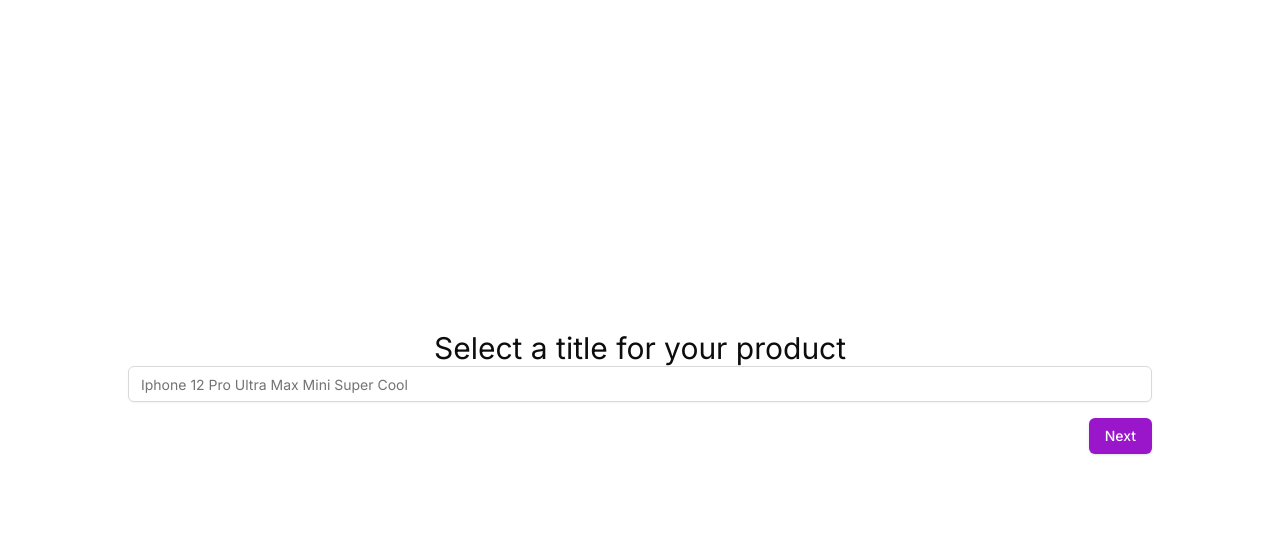
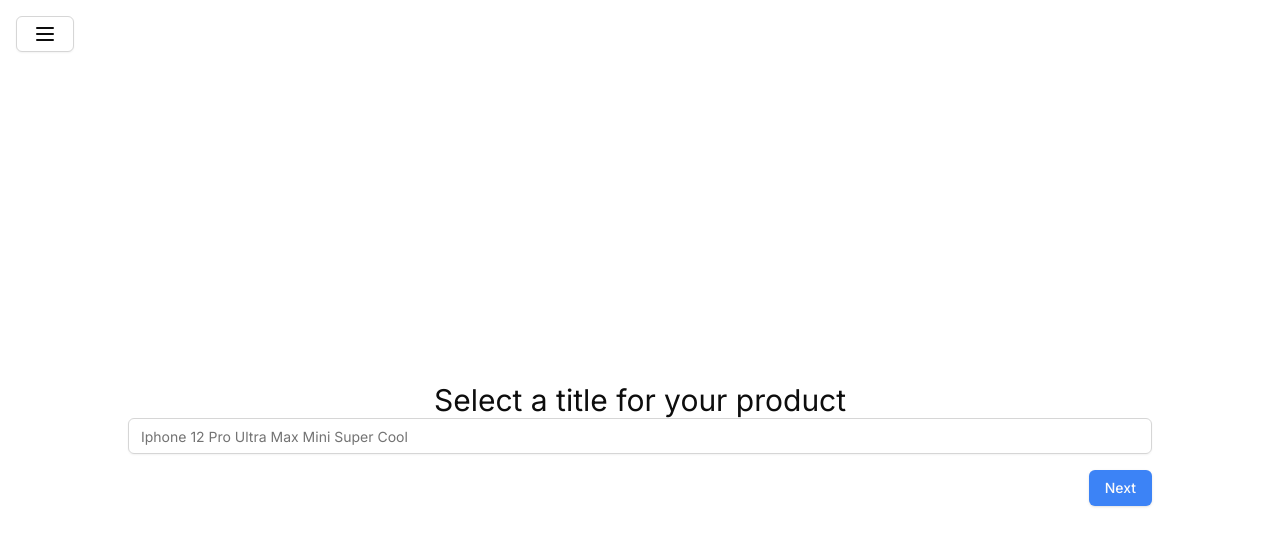
Before and after one commit to nur-zaman/teebay, a Next.js app: page /create-product in a window 1280 px wide. Shown: the top 546 px of the page. Built offline with nearby package versions, Linux system fonts and the light colour scheme.

Commit message:
feat: added menu bar and consistent button color

```diff
--- /dev/null
+++ b/app/(dashboard)/layout.tsx
@@ -0,0 +1,21 @@
+import { SideMenu } from "@/components/SideMenu";
+import { Button } from "@/components/ui/button";
+import { Menu } from "lucide-react";
+import type { ReactNode } from "react";
+
+type LayoutProps = {
+  children: ReactNode;
+};
+
+export default function Layout({ children }: LayoutProps) {
+  return (
+    <main>
+      <SideMenu>
+        <Button className="mt-4 ml-4" variant="outline">
+          <Menu />
+        </Button>
+      </SideMenu>
+      {children}
+    </main>
+  );
+}
--- a/app/globals.css
+++ b/app/globals.css
@@ -7,29 +7,29 @@
       --background: 0 0% 100%;
       --foreground: 0 0% 5%;
 
-      --card: 0 0% 100%;
+      --card: 0 0% 99%;
       --card-foreground: 0 0% 5%;
 
-      --popover: 0 0% 100%;
+      --popover: 0 0% 99%;
       --popover-foreground: 0 0% 5%;
 
-      --primary: 284 80% 44%;
+      --primary: 217 91% 60%;
       --primary-foreground: 0 0% 98%;
 
-      --secondary: 0 0% 96%;
+      --secondary: 0 0% 95%;
       --secondary-foreground: 0 0% 5%;
 
-      --muted: 0 0% 96%;
+      --muted: 0 0% 95%;
       --muted-foreground: 0 0% 45%;
 
-      --accent: 0 0% 96%;
+      --accent: 0 0% 95%;
       --accent-foreground: 0 0% 5%;
 
       --destructive: 0 84% 60%;
       --destructive-foreground: 0 0% 98%;
 
-      --border: 0 0% 92%;
-      --input: 0 0% 85%;
+      --border: 0 0% 91%;
+      --input: 0 0% 84%;
       --ring: 0 0% 76%;
 
       --radius: 0.5rem;
@@ -39,30 +39,30 @@
       --background: 240 3% 6%;
       --foreground: 0 0% 98%;
 
-      --card: 270 6% 7%;
+      --card: 210 6% 7%;
       --card-foreground: 0 0% 98%;
 
-      --popover: 270 6% 7%;
+      --popover: 210 6% 7%;
       --popover-foreground: 0 0% 98%;
 
-      --primary: 253 78% 55%;
+      --primary: 217 91% 60%;
       --primary-foreground: 0 0% 98%;
 
-      --secondary: 255 5% 15%;
+      --secondary: 225 5% 15%;
       --secondary-foreground: 0 0% 98%;
 
-      --muted: 260 5% 22%;
-      --muted-foreground: 250 5% 49%;
+      --muted: 220 5% 22%;
+      --muted-foreground: 220 5% 49%;
 
-      --accent: 253 45% 14%;
+      --accent: 216 45% 14%;
       --accent-foreground: 0 0% 98%;
 
       --destructive: 0 84% 60%;
       --destructive-foreground: 0 0% 98%;
 
-      --border: 260 5% 12%;
-      --input: 255 4% 18%;
-      --ring: 253 78% 40%;
+      --border: 220 5% 12%;
+      --input: 225 4% 18%;
+      --ring: 217 91% 40%;
     }
   }
 
--- a/app/layout.tsx
+++ b/app/layout.tsx
@@ -6,8 +6,8 @@
 const inter = Inter({ subsets: ["latin"] });
 
 export const metadata: Metadata = {
-  title: "Create Next App",
-  description: "Generated by create next app",
+  title: "TEEBAY",
+  description: "RENT/BUY PRODUCT AT EASE",
 };
 
 export default function RootLayout({
--- /dev/null
+++ b/components/SideMenu.tsx
@@ -0,0 +1,60 @@
+import { Button } from "@/components/ui/button";
+import { Input } from "@/components/ui/input";
+import { Label } from "@/components/ui/label";
+import { ReactNode } from "react";
+import {
+  Sheet,
+  SheetClose,
+  SheetContent,
+  SheetDescription,
+  SheetFooter,
+  SheetHeader,
+  SheetTitle,
+  SheetTrigger,
+} from "@/components/ui/sheet";
+import Link from "next/link";
+
+const menuItems = [
+  {
+    title: "My Product",
+    href: "/my-products",
+  },
+
+  {
+    title: "All Products",
+    href: "/all-products",
+  },
+  {
+    title: "Product Status",
+    href: "/product-status",
+  },
+];
+
+export function SideMenu({ children }: { children: ReactNode }) {
+  return (
+    <Sheet>
+      <SheetTrigger asChild>{children}</SheetTrigger>
+      <SheetContent side={"left"}>
+        <SheetHeader>
+          <SheetTitle>Menu</SheetTitle>
+        </SheetHeader>
+        {/* <Button className="my-4 w-full">
+          <Link className="w-full" href="/my-products">
+            My Product
+          </Link>
+        </Button> */}
+        {menuItems.map((item) => (
+          <Button
+            key={item.title}
+            className="my-4 w-full"
+            variant="outline"
+            color="primary"
+          >
+            <Link href={item.href}>{item.title}</Link>
+          </Button>
+        ))}
+        <SheetFooter></SheetFooter>
+      </SheetContent>
+    </Sheet>
+  );
+}
--- /dev/null
+++ b/components/ui/sheet.tsx
@@ -0,0 +1,140 @@
+"use client"
+
+import * as React from "react"
+import * as SheetPrimitive from "@radix-ui/react-dialog"
+import { Cross2Icon } from "@radix-ui/react-icons"
+import { cva, type VariantProps } from "class-variance-authority"
+
+import { cn } from "@/lib/utils"
+
+const Sheet = SheetPrimitive.Root
+
+const SheetTrigger = SheetPrimitive.Trigger
+
+const SheetClose = SheetPrimitive.Close
+
+const SheetPortal = SheetPrimitive.Portal
+
+const SheetOverlay = React.forwardRef<
+  React.ElementRef<typeof SheetPrimitive.Overlay>,
+  React.ComponentPropsWithoutRef<typeof SheetPrimitive.Overlay>
+>(({ className, ...props }, ref) => (
+  <SheetPrimitive.Overlay
+    className={cn(
+      "fixed inset-0 z-50 bg-black/80  data-[state=open]:animate-in data-[state=closed]:animate-out data-[state=closed]:fade-out-0 data-[state=open]:fade-in-0",
+      className
+    )}
+    {...props}
+    ref={ref}
+  />
+))
+SheetOverlay.displayName = SheetPrimitive.Overlay.displayName
+
+const sheetVariants = cva(
+  "fixed z-50 gap-4 bg-background p-6 shadow-lg transition ease-in-out data-[state=open]:animate-in data-[state=closed]:animate-out data-[state=closed]:duration-300 data-[state=open]:duration-500",
+  {
+    variants: {
+      side: {
+        top: "inset-x-0 top-0 border-b data-[state=closed]:slide-out-to-top data-[state=open]:slide-in-from-top",
+        bottom:
+          "inset-x-0 bottom-0 border-t data-[state=closed]:slide-out-to-bottom data-[state=open]:slide-in-from-bottom",
+        left: "inset-y-0 left-0 h-full w-3/4 border-r data-[state=closed]:slide-out-to-left data-[state=open]:slide-in-from-left sm:max-w-sm",
+        right:
+          "inset-y-0 right-0 h-full w-3/4 border-l data-[state=closed]:slide-out-to-right data-[state=open]:slide-in-from-right sm:max-w-sm",
+      },
+    },
+    defaultVariants: {
+      side: "right",
+    },
+  }
+)
+
+interface SheetContentProps
+  extends React.ComponentPropsWithoutRef<typeof SheetPrimitive.Content>,
+    VariantProps<typeof sheetVariants> {}
+
+const SheetContent = React.forwardRef<
+  React.ElementRef<typeof SheetPrimitive.Content>,
+  SheetContentProps
+>(({ side = "right", className, children, ...props }, ref) => (
+  <SheetPortal>
+    <SheetOverlay />
+    <SheetPrimitive.Content
+      ref={ref}
+      className={cn(sheetVariants({ side }), className)}
+      {...props}
+    >
+      {children}
+      <SheetPrimitive.Close className="absolute right-4 top-4 rounded-sm opacity-70 ring-offset-background transition-opacity hover:opacity-100 focus:outline-none focus:ring-2 focus:ring-ring focus:ring-offset-2 disabled:pointer-events-none data-[state=open]:bg-secondary">
+        <Cross2Icon className="h-4 w-4" />
+        <span className="sr-only">Close</span>
+      </SheetPrimitive.Close>
+    </SheetPrimitive.Content>
+  </SheetPortal>
+))
+SheetContent.displayName = SheetPrimitive.Content.displayName
+
+const SheetHeader = ({
+  className,
+  ...props
+}: React.HTMLAttributes<HTMLDivElement>) => (
+  <div
+    className={cn(
+      "flex flex-col space-y-2 text-center sm:text-left",
+      className
+    )}
+    {...props}
+  />
+)
+SheetHeader.displayName = "SheetHeader"
+
+const SheetFooter = ({
+  className,
+  ...props
+}: React.HTMLAttributes<HTMLDivElement>) => (
+  <div
+    className={cn(
+      "flex flex-col-reverse sm:flex-row sm:justify-end sm:space-x-2",
+      className
+    )}
+    {...props}
+  />
+)
+SheetFooter.displayName = "SheetFooter"
+
+const SheetTitle = React.forwardRef<
+  React.ElementRef<typeof SheetPrimitive.Title>,
+  React.ComponentPropsWithoutRef<typeof SheetPrimitive.Title>
+>(({ className, ...props }, ref) => (
+  <SheetPrimitive.Title
+    ref={ref}
+    className={cn("text-lg font-semibold text-foreground", className)}
+    {...props}
+  />
+))
+SheetTitle.displayName = SheetPrimitive.Title.displayName
+
+const SheetDescription = React.forwardRef<
+  React.ElementRef<typeof SheetPrimitive.Description>,
+  React.ComponentPropsWithoutRef<typeof SheetPrimitive.Description>
+>(({ className, ...props }, ref) => (
+  <SheetPrimitive.Description
+    ref={ref}
+    className={cn("text-sm text-muted-foreground", className)}
+    {...props}
+  />
+))
+SheetDescription.displayName = SheetPrimitive.Description.displayName
+
+export {
+  Sheet,
+  SheetPortal,
+  SheetOverlay,
+  SheetTrigger,
+  SheetClose,
+  SheetContent,
+  SheetHeader,
+  SheetFooter,
+  SheetTitle,
+  SheetDescription,
+}
```
Also changed, not shown: 1 other file (tests, documents, lock files or other folders).
